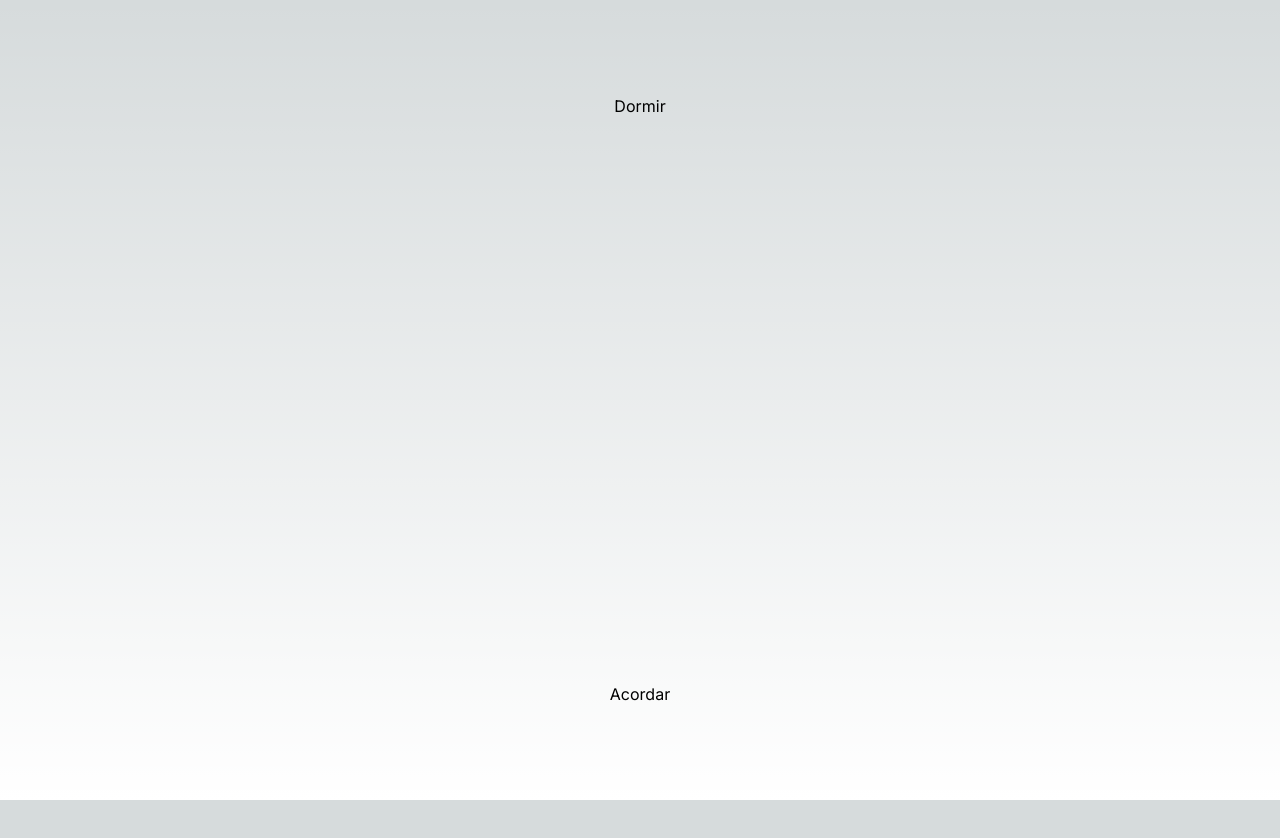
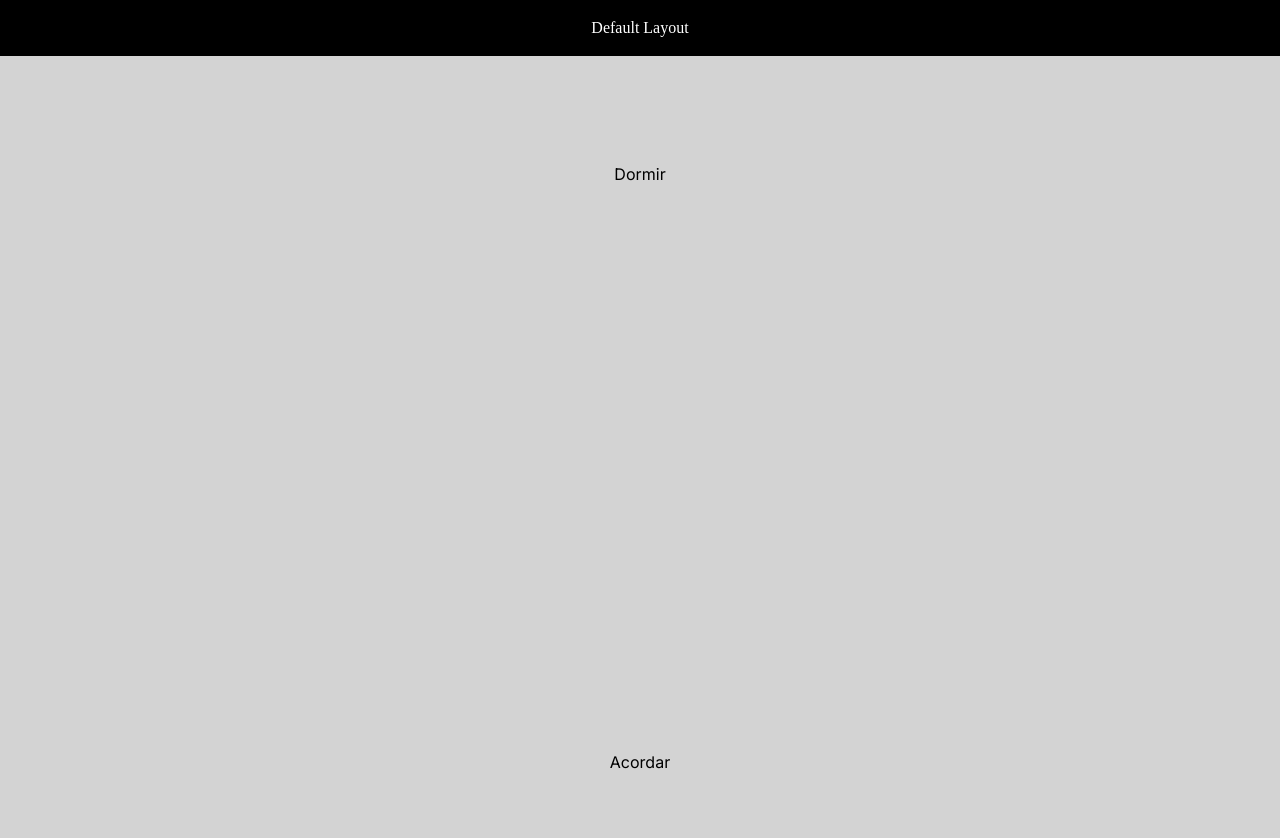
Before and after one commit to afonsocardz/next-todo, a Next.js app: page / in a window 1280 px wide. Shown: the top 838 px of the page. Before the commit the page ends 800 px from the top, so only its background shows below. Built offline with nearby package versions, Linux system fonts and the light colour scheme.

Commit message:
feat: add global layout handler

```diff
--- a/src/pages/_app.tsx
+++ b/src/pages/_app.tsx
@@ -1,6 +1,34 @@
-import '@/styles/globals.css'
-import type { AppProps } from 'next/app'
+import Header, { headerStyles } from "@/layouts/Header";
+import "@/styles/globals.css";
+import { NextPage } from "next";
+import type { AppProps } from "next/app";
+import { CSSProperties, ReactElement, ReactNode } from "react";
 
-export default function App({ Component, pageProps }: AppProps) {
-  return <Component {...pageProps} />
+export type NextPageWithLayout<P = {}, IP = P> = NextPage<P, IP> & {
+  getLayout?: (page: ReactElement) => ReactNode;
+};
+
+type AppPropsWithLayout = AppProps & {
+  Component: NextPageWithLayout;
+};
+
+export default function App({ Component, pageProps }: AppPropsWithLayout) {
+  if (Component.getLayout) {
+    return Component.getLayout(<Component {...pageProps} />);
+  }
+  return (
+    <>
+      <Header />
+      <div style={defaultStyle}>
+        <Component {...pageProps} />
+      </div>
+    </>
+  );
 }
+
+const defaultStyle: CSSProperties = {
+  marginTop: headerStyles.height,
+  padding: "12px",
+  backgroundColor: "lightgray",
+  height: "100vh",
+};
```
